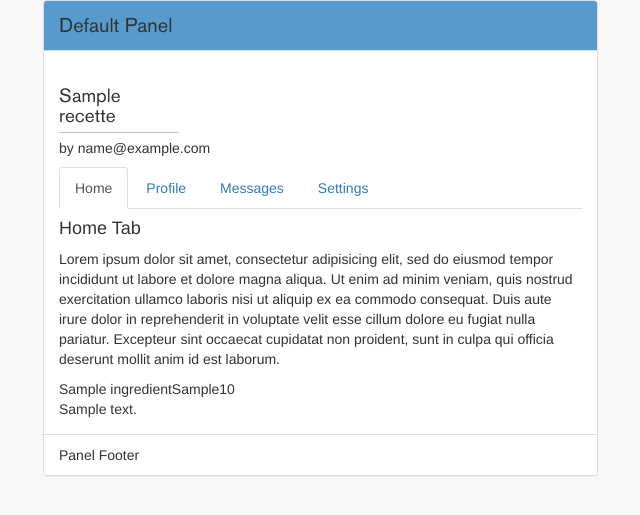
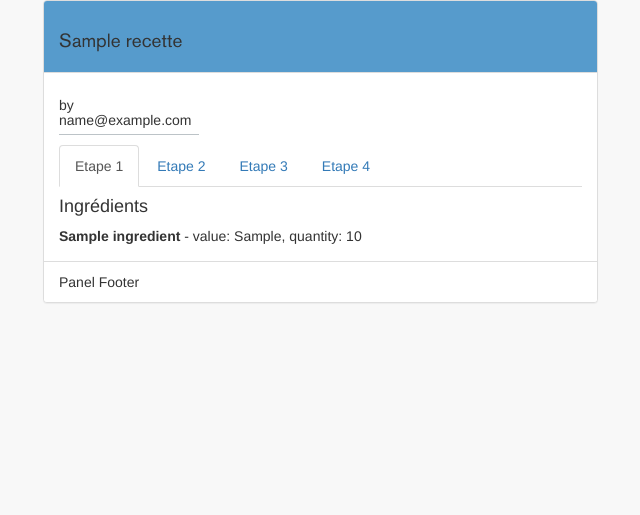
Before and after one commit to Peryak/kitchenProject, a PHP site: page /test.php in a window 1280 px wide. Shown: the top 515 px of the page, without its empty margins (27-667 px from the left). Run offline with PHP 8.4, Linux system fonts and the light colour scheme; tables that the repository leaves empty or names only in its code hold one stand-in row (values such as "Sample post").

Commit message:
modifs front test.php

```diff
--- a/models/Read.php
+++ b/models/Read.php
@@ -28,7 +28,7 @@ class Read{
     $recp->comments = $req->getComments($handle, $recp->id);
     var_dump($recp->comments);
 */
-    // return le tableau des ellement if TRUE 1 seule recette if FALSE plusieurs recettes
+    // return le tableau des éléments if TRUE 1 seule recette if FALSE plusieurs recettes
 
     return (array($st, $recp));
 
--- a/test.php
+++ b/test.php
@@ -41,7 +41,15 @@ $var->tab = $var->receiptAction($pdo, 'recette de test');
       <div class="panel panel-default">
         <div class="panel-heading panelheading-clara_global">
 
-            <span class="titlepanel-clara_global">Default Panel</span>
+            <span">
+              <?php
+              foreach ($var->tab as $item) {
+                if (!is_bool($item)){
+                  echo ("<h1 class='titlepanelbody-clara_global'>" . $item->getName() . "</h1>");
+                }
+              }
+              ?>
+            </span>
 
         </div>
         <div class="panel-body">
@@ -49,7 +57,6 @@ $var->tab = $var->receiptAction($pdo, 'recette de test');
             <?php
             foreach ($var->tab as $item) {
               if (!is_bool($item)){
-                echo ("<h1 class='titlepanelbody-clara_global'>" . $item->getName() . "</h1>");
                 echo("<h5 class='userpanelbody-clara_global'> by " . $item->getMail() . "</h5>");
               }
             }
@@ -57,47 +64,52 @@ $var->tab = $var->receiptAction($pdo, 'recette de test');
 
           <!-- Nav tabs -->
           <ul class="nav nav-tabs">
-            <li class="active"><a href="#home" data-toggle="tab">Home</a>
+            <li class="active"><a href="#etape_1" data-toggle="tab">Etape 1</a>
             </li>
-            <li><a href="#profile" data-toggle="tab">Profile</a>
+            <li><a href="#etape_2" data-toggle="tab">Etape 2</a>
             </li>
-            <li><a href="#messages" data-toggle="tab">Messages</a>
+            <li><a href="#etape_3" data-toggle="tab">Etape 3</a>
             </li>
-            <li><a href="#settings" data-toggle="tab">Settings</a>
+            <li><a href="#etape_4" data-toggle="tab">Etape 4</a>
             </li>
           </ul>
 
           <!-- Tab panes -->
           <div class="tab-content">
-            <div class="tab-pane fade in active" id="home">
-              <h4>Home Tab</h4>
+            <div class="tab-pane fade in active" id="etape_1">
+              <h4>Ingrédients</h4>
+              <?php
+              foreach ($var->tab as $item) {
+                if (!is_bool($item)) {
+                  foreach ($item->getIngredients() as $subItem) {
+                    echo("<b>" . $subItem->getName() . "</b> - value: " . $subItem->getValue() . ", quantity: " . $subItem->getQuantity() . "</br>");
+                  }
+                }
+              }
+              ?>
+            </div>
+            <div class="tab-pane fade" id="etape_2">
+              <h4>Ingrédients</h4>
               <p>Lorem ipsum dolor sit amet, consectetur adipisicing elit, sed do eiusmod tempor incididunt ut labore et dolore magna aliqua. Ut enim ad minim veniam, quis nostrud exercitation ullamco laboris nisi ut aliquip ex ea commodo consequat. Duis aute irure dolor in reprehenderit in voluptate velit esse cillum dolore eu fugiat nulla pariatur. Excepteur sint occaecat cupidatat non proident, sunt in culpa qui officia deserunt mollit anim id est laborum.</p>
             </div>
-            <div class="tab-pane fade" id="profile">
-              <h4>Profile Tab</h4>
+            <div class="tab-pane fade" id="etape_3">
+              <h4>Ingrédients</h4>
               <p>Lorem ipsum dolor sit amet, consectetur adipisicing elit, sed do eiusmod tempor incididunt ut labore et dolore magna aliqua. Ut enim ad minim veniam, quis nostrud exercitation ullamco laboris nisi ut aliquip ex ea commodo consequat. Duis aute irure dolor in reprehenderit in voluptate velit esse cillum dolore eu fugiat nulla pariatur. Excepteur sint occaecat cupidatat non proident, sunt in culpa qui officia deserunt mollit anim id est laborum.</p>
             </div>
-            <div class="tab-pane fade" id="messages">
-              <h4>Messages Tab</h4>
-              <p>Lorem ipsum dolor sit amet, consectetur adipisicing elit, sed do eiusmod tempor incididunt ut labore et dolore magna aliqua. Ut enim ad minim veniam, quis nostrud exercitation ullamco laboris nisi ut aliquip ex ea commodo consequat. Duis aute irure dolor in reprehenderit in voluptate velit esse cillum dolore eu fugiat nulla pariatur. Excepteur sint occaecat cupidatat non proident, sunt in culpa qui officia deserunt mollit anim id est laborum.</p>
-            </div>
-            <div class="tab-pane fade" id="settings">
-              <h4>Settings Tab</h4>
+            <div class="tab-pane fade" id="etape_4">
+              <h4>Ingrédients</h4>
               <p>Lorem ipsum dolor sit amet, consectetur adipisicing elit, sed do eiusmod tempor incididunt ut labore et dolore magna aliqua. Ut enim ad minim veniam, quis nostrud exercitation ullamco laboris nisi ut aliquip ex ea commodo consequat. Duis aute irure dolor in reprehenderit in voluptate velit esse cillum dolore eu fugiat nulla pariatur. Excepteur sint occaecat cupidatat non proident, sunt in culpa qui officia deserunt mollit anim id est laborum.</p>
             </div>
           </div>
 
             <?php
-            foreach ($var->tab as $item) {
+            /*foreach ($var->tab as $item) {
               if (!is_bool($item)){
-                foreach ($item->getIngredients() as $subItem) {
-                  echo ("" . $subItem->getName() . $subItem->getValue() . $subItem->getQuantity() . "</br>");
-                }
                 foreach ($item->getSteps() as $subItem) {
                   echo ("" . $subItem->getDescription() . "</br>");
                 }
               }
-            }
+            }*/
             ?>
 
         </div>
--- a/views/assets/css/special.css
+++ b/views/assets/css/special.css
@@ -328,7 +328,6 @@ body, #wrapper {
 	}
 }
 
-
 /* ------- Panels ------- */
 
 /* Project panel */
@@ -353,13 +352,13 @@ body, #wrapper {
 .titlepanelbody-clara_global {
 	font-family: 'akzidenzRegular', sans-serif;
 	font-size: 19px;
-	border-bottom: 1px solid #bcc3c7;
-	width: 120px;
-	padding-bottom: 5px;
 }
 
 .userpanelbody-clara_global {
-	margin-top: -2px;
+	/*margin-top: -2px;*/
+	border-bottom: 1px solid #bcc3c7;
+	width: 140px;
+	padding-bottom: 5px;
 }
 
 .btn-clara_global {
```
Also changed, not shown: handler/connection.php (+0 -21 lines), models/Steps.php (line endings or trailing spaces).
